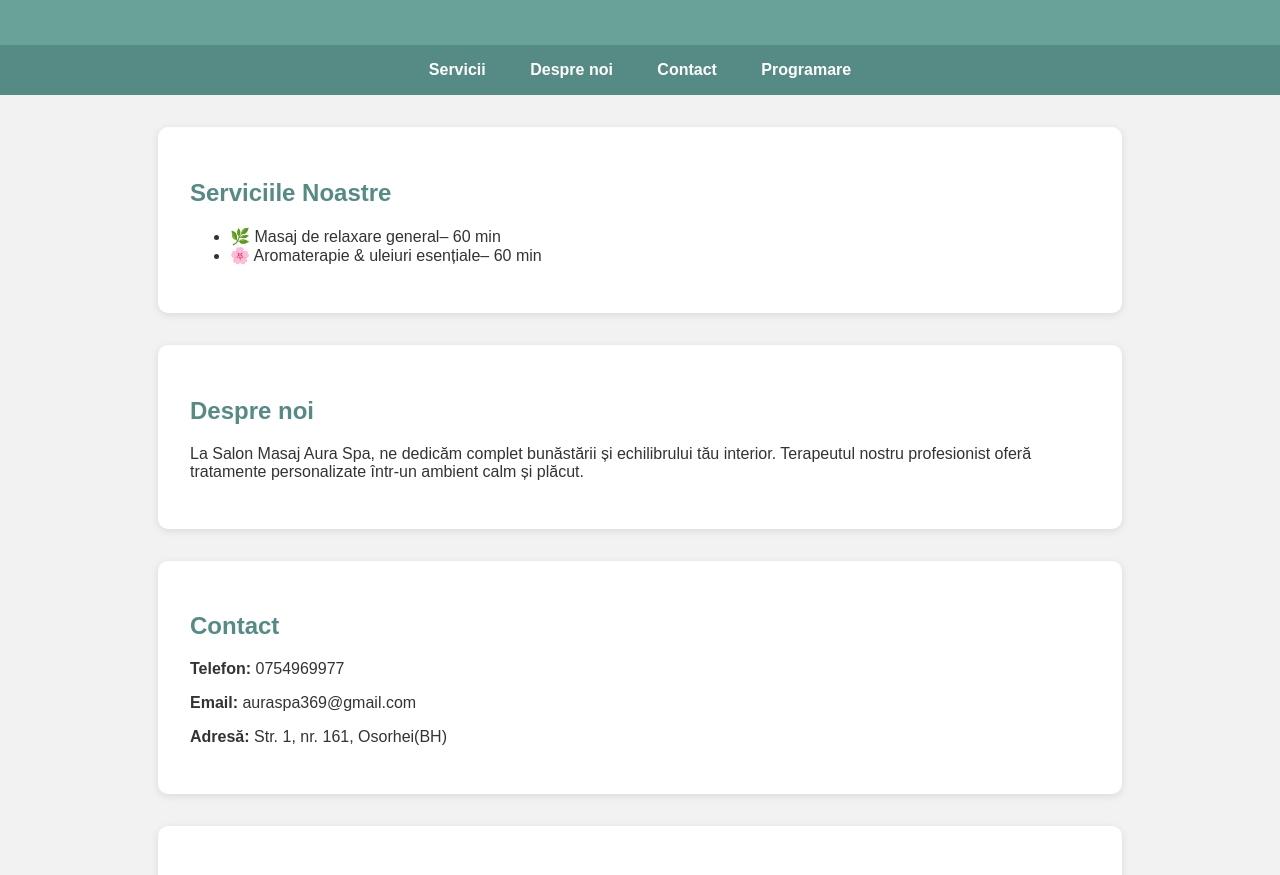
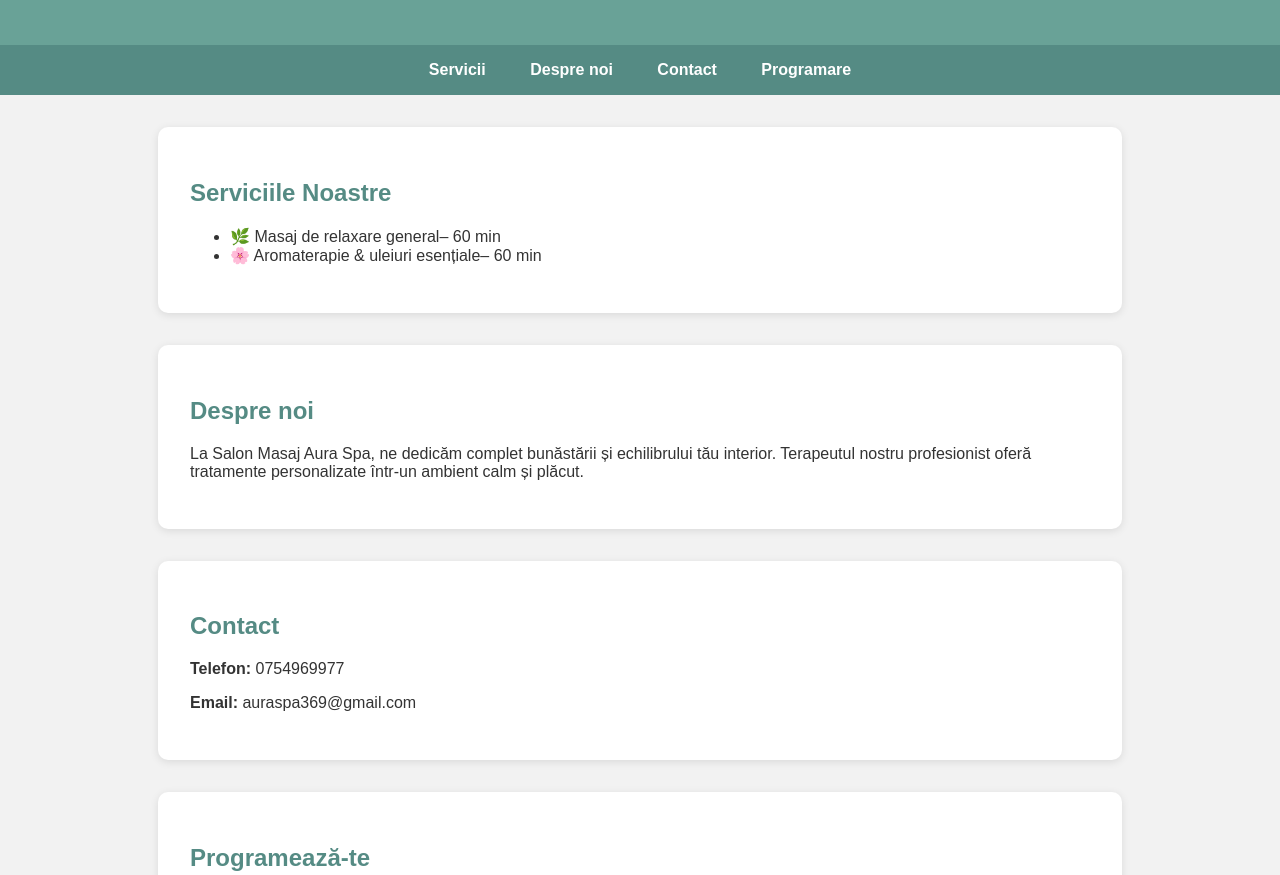
Before and after one commit to AuraSpa369/AuraSpa, a plain HTML site: page index.html in a window 1280 px wide. Shown: the part 133-1008 px from the top of the page. Drawn offline with Linux system fonts and the light colour scheme.

Commit message:
Update index.html

```diff
--- a/index.html
+++ b/index.html
@@ -103,7 +103,7 @@
   <h2>Contact</h2>
   <p><strong>Telefon:</strong> 0754969977</p>
   <p><strong>Email:</strong> auraspa369@gmail.com</p>
-  <p><strong>Adresă:</strong> Str. 1, nr. 161, Osorhei(BH)</p>
+
 </section>
 
 <section id="programare">
```
